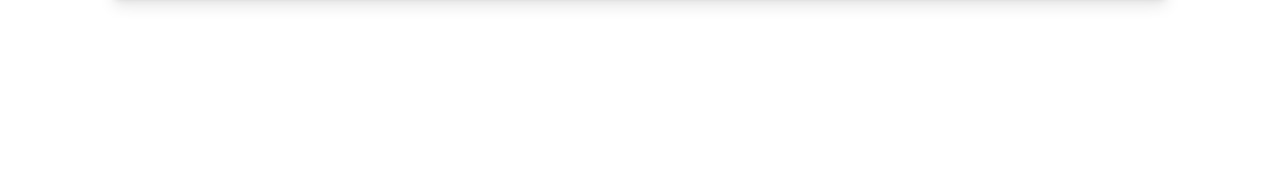
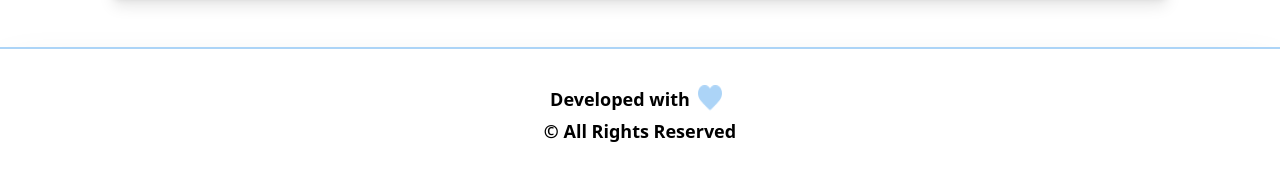
Before and after one commit to talhaiftikhar12549/Weather-Walley, a Vue app: page / in a window 1280 px wide. Shown: the part 1665-1839 px from the top of the page. Before the commit the page ends 1712 px from the top, so only its background shows below. Built offline with nearby package versions, Linux system fonts and the light colour scheme; no server answers.

Commit message:
added footer

```diff
--- a/src/App.vue
+++ b/src/App.vue
@@ -1,9 +1,10 @@
 <script setup>
 import { RouterLink, RouterView } from 'vue-router'
-
+// import hearImage from "../"
 </script>
 
 <template>
+
   <header>
 
     <div>
@@ -52,6 +53,21 @@ import { RouterLink, RouterView } from 'vue-router'
 
     </div>
   </header>
+
   <RouterView />
 
+  <footer>
+
+    <div class="border-t-2 border-[#acd4f7] py-4 lg:py-8 shadow-2xl flex flex-col justify-center items-center">
+
+      <div class="font-bold lg:text-lg py-1 flex"><p>Developed with</p>
+        <img className="px-2" src="@/assets/heart.png" alt="" />
+      </div>
+
+      <div class="font-bold lg:text-lg">&#169; All Rights Reserved</div>
+
+    </div>
+
+  </footer>
+
 </template>
```
Also changed, not shown: src/assets/heart.png (added).
